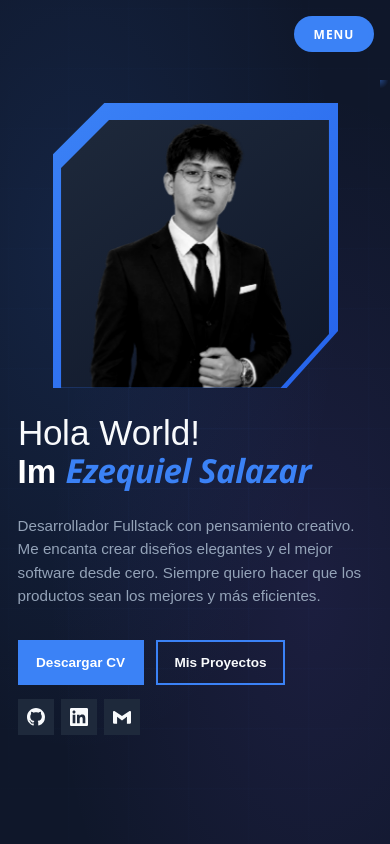
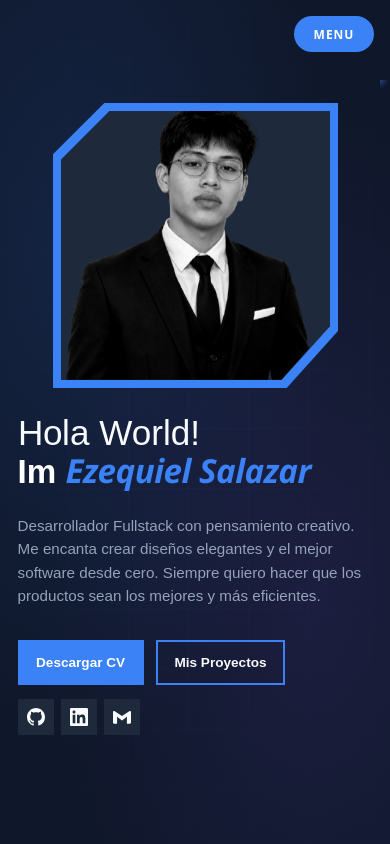
Before and after one commit to Ezequie1Sc/Portafolio, a React (Vite) app: page / in a window 390 px wide. Shown: the top 844 px of the page. Built offline with nearby package versions, Linux system fonts and the light colour scheme.

Commit message:
fix: aniamcion de entrada

```diff
--- a/src/components/sections/Hero.css
+++ b/src/components/sections/Hero.css
@@ -236,7 +236,7 @@
 .social-btn:hover { background-color: #3b82f6; transform: translateY(-3px); box-shadow: 0 5px 15px rgba(59, 130, 246, 0.4); border-color: #3b82f6; }
 
 /* ========================================
-   IMAGEN + REVELADO DESDE ABAJO (NUEVO SISTEMA)
+   IMAGEN + REVELADO + GLITCH + HOVER A COLOR Y ZOOM (100% FUNCIONAL)
    ======================================== */
 
 .profile-polygon-wrapper {
@@ -249,53 +249,94 @@
   overflow: visible;
 }
 
+/* --- CAPA 1: EL MARCO AZUL EXTERIOR --- */
 .hero-shape-background {
   position: absolute;
   inset: 0;
-  background: linear-gradient(135deg, #3b82f6, #2563eb);
+  background: #3b82f6;
   clip-path: polygon(0 0, 80% 0, 100% 20%, 100% 100%, 20% 100%, 0 80%);
   z-index: 1;
   box-shadow: 0 24px 60px rgba(59, 130, 246, 0.35);
   animation: shapeReveal 0.9s cubic-bezier(0.16, 1, 0.3, 1) both;
+  pointer-events: none; /* Permite que el hover pase a la foto */
 }
 
+/* --- CAPA 2: EL RELLENO INTERIOR GRIS --- */
+.hero-shape-background::after {
+  content: '';
+  position: absolute;
+  inset: 8px;
+  background: #1e293b;
+  clip-path: polygon(0 0, 77.5% 0, 100% 17.5%, 100% 100%, 17.5% 100%, 0 82.5%);
+  z-index: 2;
+  pointer-events: none; /* Permite que el hover pase a la foto */
+}
+
+/* --- CAPA 3: CONTENEDOR DE LA FOTO Y EL GLITCH --- */
 .hero-photo-reveal {
-  position: relative;
+  position: absolute;
+  top: 8px;  left: 8px;  right: 8px;  bottom: 8px;
   z-index: 3;
-  width: 94%;
-  height: 94%;
+  overflow: hidden;
+  clip-path: polygon(0 0, 77.5% 0, 100% 17.5%, 100% 100%, 17.5% 100%, 0 82.5%);
   display: flex;
   align-items: flex-end;
   justify-content: center;
-  overflow: hidden;
-  clip-path: polygon(0 0, 80% 0, 100% 20%, 100% 100%, 20% 100%, 0 80%);
-  background: linear-gradient(145deg, #1e293b, #0f172a);
 }
 
-.hero-person-img {
-  width: 108%;
-  height: auto;
-  max-height: 100%;
-  object-fit: contain;
-  object-position: bottom center;
-  filter: grayscale(100%) contrast(1.08);
-  animation: personReveal 1.15s cubic-bezier(0.16, 1, 0.3, 1) 0.25s both;
+.hero-photo-reveal:hover {
+  cursor: pointer;
 }
 
+/* --- LA IMAGEN ORIGINAL (Blanco y negro) --- */
+.hero-person-img {
+  position: absolute;
+  inset: 0;
+  width: 100%;
+  height: 100%;
+  object-fit: cover;
+  object-position: center 20%;
+  filter: grayscale(100%) contrast(1.08);
+  z-index: 2;
+
+  animation: personReveal 1.15s cubic-bezier(0.16, 1, 0.3, 1) 0.25s both;
+  transition: filter 0.45s ease;
+}
+
+/* --- LAS CAPAS DE GLITCH (Azul y Morado, encima de la foto) --- */
+.hero-img-glitch {
+  position: absolute;
+  inset: 0;
+  width: 100%;
+  height: 100%;
+  object-fit: cover;
+  object-position: center 20%;
+  z-index: 3;
+  opacity: 0;
+  pointer-events: none; /* Permite que el hover pase a la foto */
+  mix-blend-mode: screen;
+}
+
+.hero-img-glitch.glitch-blue {
+  filter: grayscale(100%) sepia(1) hue-rotate(165deg) saturate(7);
+  animation: glitchBlue 3.5s infinite steps(1);
+}
+
+.hero-img-glitch.glitch-purple {
+  filter: grayscale(100%) sepia(1) hue-rotate(245deg) saturate(7);
+  animation: glitchPurple 3.5s infinite steps(1);
+}
+
+/* --- EFECTOS DE SCAN Y GLITCH BARRA (NO BLOQUEAN EL HOVER) --- */
 .hero-photo-reveal::before {
   content: "";
   position: absolute;
   inset: 0;
   z-index: 4;
-  background: linear-gradient(
-    to top,
-    transparent 0%,
-    rgba(59, 130, 246, 0.4) 45%,
-    transparent 100%
-  );
+  background: linear-gradient(to top, transparent 0%, rgba(59, 130, 246, 0.4) 45%, transparent 100%);
   transform: translateY(110%);
   animation: scanReveal 1.1s cubic-bezier(0.16, 1, 0.3, 1) 0.25s both;
-  pointer-events: none;
+  pointer-events: none; /* CLAVE: No bloquea el hover */
 }
 
 .hero-photo-reveal::after {
@@ -304,82 +345,62 @@
   inset: 0;
   z-index: 5;
   opacity: 0;
-  background: repeating-linear-gradient(
-    to bottom,
-    rgba(255,255,255,0.12) 0px,
-    rgba(255,255,255,0.12) 1px,
-    transparent 2px,
-    transparent 7px
-  );
+  background: repeating-linear-gradient(to bottom, rgba(255,255,255,0.12) 0px, rgba(255,255,255,0.12) 1px, transparent 2px, transparent 7px);
   animation: imageGlitchIntro 1.4s ease 1s both;
-  pointer-events: none;
+  pointer-events: none; /* CLAVE: No bloquea el hover */
 }
 
+/* --- EFECTO HOVER MÁGICO (AHORA FUNCIONA SÍ O SÍ) --- */
+/* 1. La foto se vuelve a color y hace zoom */
+.hero-photo-reveal:hover .hero-person-img {
+  filter: grayscale(0%) contrast(1.08) saturate(1.12);
+  animation: none;
+  transform: scale(1.07) !important;
+}
+
+/* 2. Las capas de glitch desaparecen para dejar ver la foto a color */
+.hero-photo-reveal:hover .hero-img-glitch {
+  display: none;
+}
+
+/* --- KEYFRAMES --- */
 @keyframes shapeReveal {
-  from {
-    opacity: 0;
-    transform: scale(0.9) translateY(24px);
-    filter: blur(14px);
-  }
-
-  to {
-    opacity: 1;
-    transform: scale(1) translateY(0);
-    filter: blur(0);
-  }
+  from { opacity: 0; transform: scale(0.9) translateY(24px); filter: blur(14px); }
+  to { opacity: 1; transform: scale(1) translateY(0); filter: blur(0); }
 }
 
 @keyframes personReveal {
-  from {
-    opacity: 0;
-    transform: translateY(80px) scale(1.12);
-    filter: grayscale(100%) blur(14px) contrast(1.1);
-  }
-
-  to {
-    opacity: 1;
-    transform: translateY(0) scale(1);
-    filter: grayscale(100%) blur(0) contrast(1.08);
-  }
+  from { opacity: 0; transform: translateY(80px) scale(1.12); filter: grayscale(100%) blur(14px) contrast(1.1); }
+  to { opacity: 1; transform: translateY(0) scale(1); filter: grayscale(100%) blur(0) contrast(1.08); }
 }
 
 @keyframes scanReveal {
-  from {
-    transform: translateY(110%);
-    opacity: 0.9;
-  }
-
-  to {
-    transform: translateY(-110%);
-    opacity: 0;
-  }
+  from { transform: translateY(110%); opacity: 0.9; }
+  to { transform: translateY(-110%); opacity: 0; }
 }
 
 @keyframes imageGlitchIntro {
-  0%, 100% {
-    opacity: 0;
-    transform: translateX(0);
-  }
+  0%, 100% { opacity: 0; transform: translateX(0); }
+  20% { opacity: 0.25; transform: translateX(-8px); }
+  35% { opacity: 0.18; transform: translateX(7px); }
+  50% { opacity: 0.22; transform: translateX(-4px); }
+  70% { opacity: 0; transform: translateX(0); }
+}
 
-  20% {
-    opacity: 0.25;
-    transform: translateX(-8px);
-  }
+@keyframes glitchBlue {
+  0%, 80%, 100% { opacity: 0; transform: translate(0); clip-path: inset(0 0 0 0); }
+  81% { opacity: 0.55; transform: translate(-9px, 0); clip-path: inset(12% 0 68% 0); }
+  82% { opacity: 0.45; transform: translate(7px, -2px); clip-path: inset(42% 0 43% 0); }
+  83% { opacity: 0.5; transform: translate(-6px, 3px); clip-path: inset(70% 0 16% 0); }
+  84% { opacity: 0; transform: translate(0); }
+}
 
-  35% {
-    opacity: 0.18;
-    transform: translateX(7px);
-  }
-
-  50% {
-    opacity: 0.22;
-    transform: translateX(-4px);
-  }
-
-  70% {
-    opacity: 0;
-    transform: translateX(0);
-  }
+@keyframes glitchPurple {
+  0%, 80%, 100% { opacity: 0; transform: translate(0); clip-path: inset(0 0 0 0); }
+  81% { opacity: 0.45; transform: translate(8px, 2px); clip-path: inset(58% 0 26% 0); }
+  82% { opacity: 0.5; transform: translate(-7px, 0); clip-path: inset(25% 0 58% 0); }
+  83% { opacity: 0.45; transform: translate(5px, -2px); clip-path: inset(6% 0 80% 0); }
+  84% { opacity: 0; transform: translate(0); }
 }
 
 /* --- CARRUSEL DE TECNOLOGÍAS --- */
@@ -404,7 +425,7 @@
 @keyframes cursor-blink { from, to { opacity: 1; } 50% { opacity: 0; } }
 
 /* ========================================
-   RESPONSIVE MOBILE (CON CORRECCIÓN DE CLASE)
+   RESPONSIVE MOBILE
    ======================================== */
 @media (max-width: 1024px) {
   .profile-polygon-wrapper { width: 320px; height: 390px; }
@@ -440,8 +461,8 @@
     margin: 0 auto;
   }
 
-  /* CORRECCIÓN: Reemplazado .glitch-image por .hero-photo-reveal */
   .hero-shape-background,
+  .hero-shape-background::after,
   .hero-photo-reveal {
     clip-path: polygon(18% 0, 100% 0, 100% 80%, 82% 100%, 0 100%, 0 18%);
   }
--- a/src/components/sections/Hero.tsx
+++ b/src/components/sections/Hero.tsx
@@ -62,16 +62,32 @@ const Hero: React.FC = () => {
       {/* Contenedor Principal - Usando Grid */}
       <div className="hero-main-container">
 
-        {/* Imagen a la izquierda (Nuevo sistema de revelado) */}
+        {/* Imagen a la izquierda (Revelado + Glitch + Hover a color) */}
         <div className="hero-visual">
           <div className="profile-polygon-wrapper">
+            {/* Marco azul exterior */}
             <div className="hero-shape-background"></div>
 
             <div className="hero-photo-reveal">
+              {/* 1. Imagen principal (Blanco y negro, se colorea y hace zoom al hacer hover) */}
               <img
                 src="/ezequielemovebg.png"
                 alt="Ezequiel Salazar"
                 className="hero-person-img"
+              />
+
+              {/* 2. Capa de Glitch Azul (Cian) */}
+              <img
+                src="/ezequielemovebg.png"
+                alt=""
+                className="hero-img-glitch glitch-blue"
+              />
+
+              {/* 3. Capa de Glitch Morada (Magenta) */}
+              <img
+                src="/ezequielemovebg.png"
+                alt=""
+                className="hero-img-glitch glitch-purple"
               />
             </div>
           </div>
```
